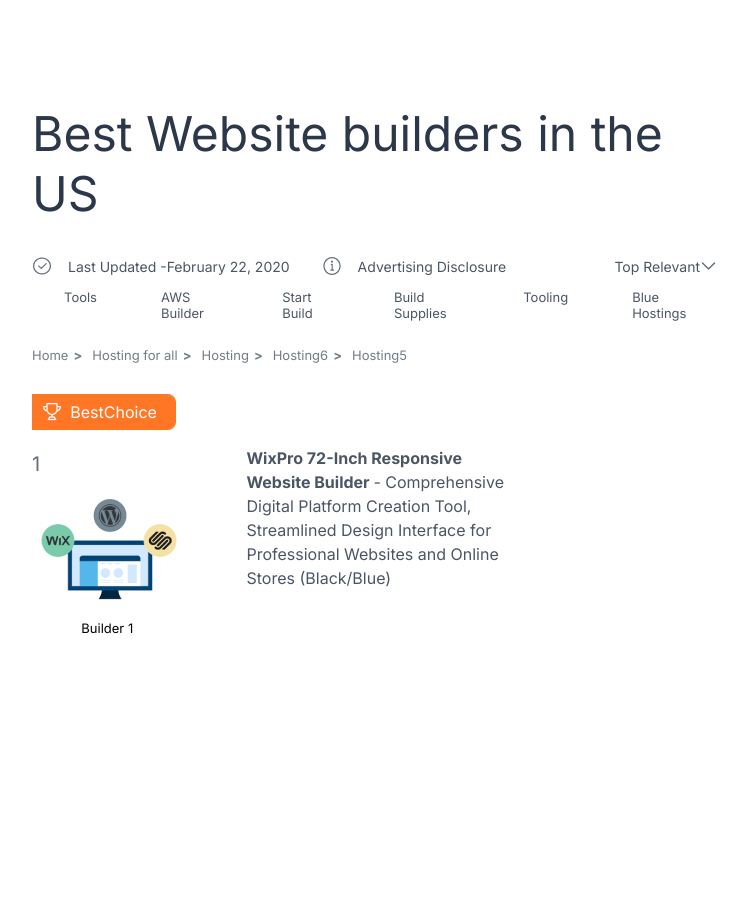
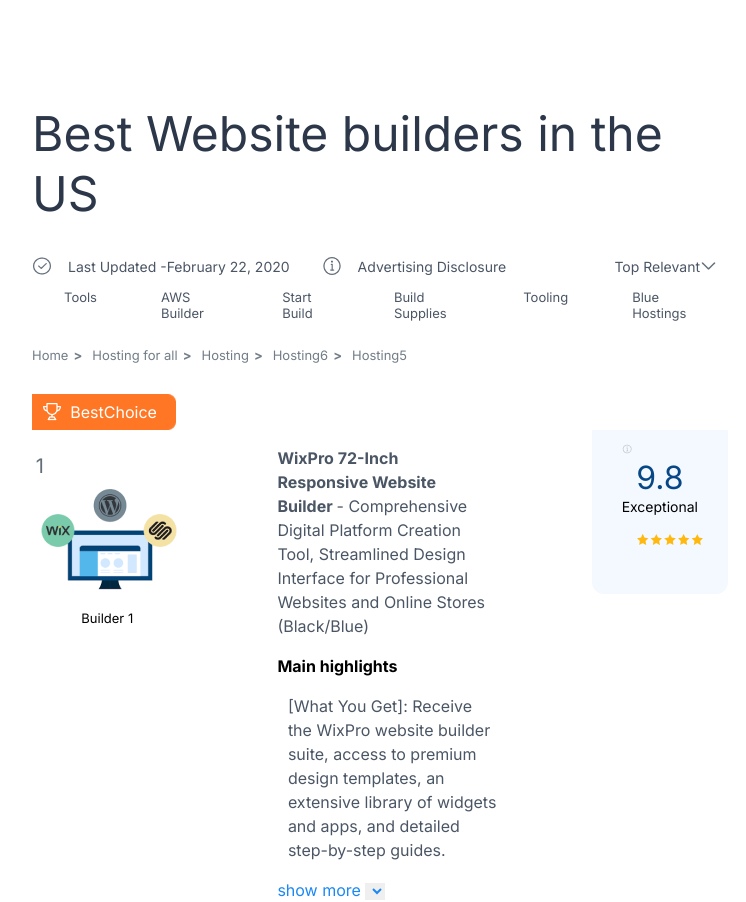
Before and after one commit to Riyakenjaku1/learning, a plain HTML site: page First_Practise_Page/page.html in a window 1280 px wide. Shown: the whole page, without its empty margins (260-1006 px from the left). Before the commit the page ends 800 px from the top, so only its background shows below. Drawn offline with Linux system fonts and the light colour scheme.

Commit message:
fifth commit

```diff
--- a/First_Practise_Page/page.html
+++ b/First_Practise_Page/page.html
@@ -54,17 +54,33 @@
         <div class="sixthdiv">
 
         <div>
-            <p class="para5">1</p>
+            <div class="para5-div"><p class="para5">1</p></div>
 
         <img src="./images/download 1.png" alt="" style="position: relative; left: 5%;">
         <p class="para6">Builder 1</p>
         </div>
 
-        <div>
+        <div class="sixthdivdiv2">
             <p class="para7">WixPro 72-Inch Responsive Website Builder <span>- Comprehensive Digital Platform Creation Tool, Streamlined Design Interface for Professional Websites and Online Stores (Black/Blue)</span></p>
+            <div> <p class="para8">Main highlights</p></div>
+            <p class="para9">[What You Get]: Receive the WixPro website builder suite, access to premium design templates, an extensive library of widgets and apps, and detailed step-by-step guides.</p>
+            <form class="form1">
+                <label for="">show more</label>
+                <select name="" id=""></select>
+            </form>
+        </div>
+
+        <div class="seventhdiv">
+            <div class="img1"><img src="./images/i.png" alt="" ></div>
+            <p class="para10">9.8</p>
+            <p class="para11">Exceptional</p>
+            <img src="./images/stars 1.png" alt="" style="margin-left: 20%;">
         </div>
 
         </div>
+
+
+
 
 
 
--- a/First_Practise_Page/page_style.css
+++ b/First_Practise_Page/page_style.css
@@ -123,10 +123,25 @@ body{
     font-size: 20px;
     font-weight: 400;
     line-height: 28px;
-    text-align: left;
+    text-align: center;
     color: #626E79;
 
 }
+
+.para5-div{
+    display: flex;
+    justify-content: center;
+    align-items: center;
+    border: 1px ;
+    border-color: #747576;
+    border-radius:  50%;
+    position: relative;
+    margin-top: 10%;
+    margin-left: -10%;
+    Width: 44px;
+    Height: 44px;
+}
+
 
 .para6{
     font-family: Inter;
@@ -140,12 +155,18 @@ body{
 
 .sixthdiv{
     display: flex;
-    width: 490px;
+    width: 100%;
     height: 72px;
     top: 368px;
     left: 525px;
     gap: 15%;
     opacity: 0px;
+
+}
+
+
+.sixthdivdiv2{
+    height: 72px;
 
 }
 
@@ -157,7 +178,6 @@ body{
     text-align: left;
     color: #4B5665;
 
-
 }
 
 .para7 span{
@@ -167,6 +187,82 @@ body{
     line-height: 24px;
     text-align: left;
     color: #4B5665;
-    ;
+
 
 }
+.para8{
+    font-family: Inter;
+    font-size: 16px;
+    font-weight: 700;
+    line-height: 24px;
+    text-align: left;
+
+
+}
+
+.para9{
+    font-family: Inter;
+    font-size: 16px;
+    font-weight: 400;
+    line-height: 24px;
+    text-align: left;
+    color: #4B5665;
+    position: relative;
+    left: 5%;
+
+}
+
+.form1{
+    font-family: Inter;
+    font-size: 16px;
+    font-weight: 400;
+    line-height: 24px;
+    text-align: left;
+    color: #1B88F4;
+
+}
+
+.form1 select{
+    border: none;
+    color: #1B88F4;
+
+}
+
+.seventhdiv{
+    width: 60%;
+    height: 200%;
+    border-top-left-radius: 0px;
+    border-top-right-radius: 0px;
+    border-bottom-left-radius: 12px;
+    border-bottom-right-radius: 12px;
+    background-color: #F3F9FF;
+    padding: 10px 30px;
+    justify-content: center;
+    align-items: center;
+}
+
+.para10{
+    font-family: Inter;
+    font-size: 32px;
+    font-weight: 400;
+    text-align: center;
+    margin-top: 0%;
+    margin-bottom: 0%;
+    color: #074786;
+}
+
+.para11{
+    font-family: Inter;
+    font-size: 14px;
+    font-weight: 400;
+    line-height: 20px;
+    text-align: center;
+    margin-top: 0%;
+
+}
+
+.img1{
+    position: relative;
+    right: 0%;
+    margin-bottom: 0%;
+}
```
Also changed, not shown: First_Practise_Page/images/i.png (added), First_Practise_Page/images/stars 1.png (added).
